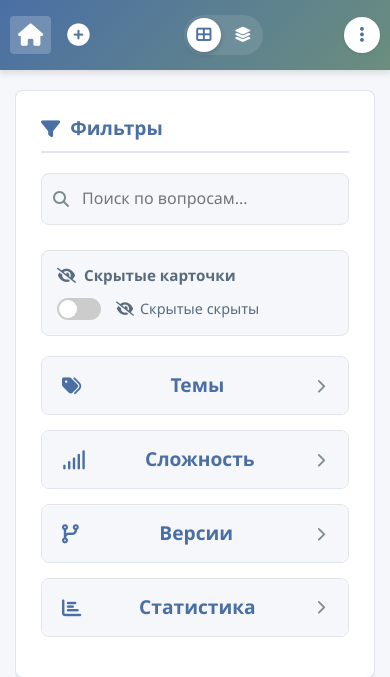
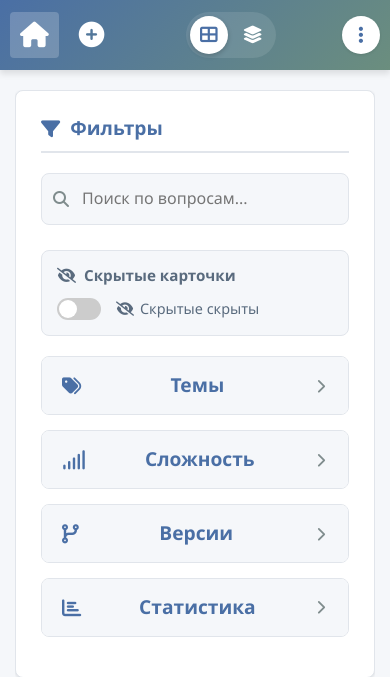
Before and after one commit to ZeroCreator/homeoremedytest, a Flask app: page / in a window 390 px wide. Shown: the top 677 px of the page. Run offline with Flask 3, Linux system fonts and the light colour scheme.

Commit message:
feat: increase navigation icon and text sizes
Desktop (>1024px):
- Navigation links: font-size 1.25rem, padding 14px 22px
- Icons: 1.7rem
- Gap: 14px

Tablets (992px-1024px):
- Navigation links: font-size 1.1rem, icons 1.5rem
- Text labels hidden

Small tablets (768px-992px):
- Navigation links: font-size 1rem, icons 1.4rem

Mobile (≤768px):
- Text labels hidden
- Icons increased to 1.8rem
- Navigation links: 1.5rem

Small mobile (≤480px):
- Icons: 1.6rem
- Navigation links: 1.3rem
- Larger touch targets (38px buttons)

Co-authored-by: Qwen-Coder <qwen-coder@alibabacloud.com>

```diff
--- a/public/static/css/layout.css
+++ b/public/static/css/layout.css
@@ -53,17 +53,18 @@
 .nav-link {
     color: var(--text-white);
     text-decoration: none;
-    padding: 12px 20px;
+    padding: 14px 22px;
     border-radius: var(--border-radius-sm);
     display: flex;
     align-items: center;
-    gap: 12px;
+    gap: 14px;
     transition: background-color var(--transition-fast);
-    font-size: 1.15rem;
+    font-size: 1.25rem;
+    font-weight: 500;
 }
 
 .nav-link i {
-    font-size: 1.5rem;
+    font-size: 1.7rem;
 }
 
 .nav-link:hover {
@@ -535,13 +536,13 @@ input:checked + .slider:before {
 
     /* Уменьшаем элементы хедера */
     .nav-link {
-        padding: 8px 12px;
-        gap: 8px;
-        font-size: 1rem;
+        padding: 10px 14px;
+        gap: 10px;
+        font-size: 1.1rem;
     }
 
     .nav-link i {
-        font-size: 1.3rem;
+        font-size: 1.5rem;
     }
 
     .nav-text {
@@ -567,13 +568,13 @@ input:checked + .slider:before {
     }
 
     .nav-link {
-        padding: 6px 10px;
-        gap: 6px;
-        font-size: 0.95rem;
+        padding: 8px 12px;
+        gap: 8px;
+        font-size: 1rem;
     }
 
     .nav-link i {
-        font-size: 1.2rem;
+        font-size: 1.4rem;
     }
 
     .view-toggle {
@@ -609,19 +610,19 @@ input:checked + .slider:before {
 
     .main-nav {
         display: flex;
-        gap: 12px;
+        gap: 14px;
     }
 
     .main-nav .nav-link {
-        padding: 10px;
-        font-size: 1.4rem;
+        padding: 12px;
+        font-size: 1.5rem;
         display: flex;
         align-items: center;
         justify-content: center;
     }
 
     .main-nav .nav-link i {
-        font-size: 1.6rem;
+        font-size: 1.8rem;
         margin: 0;
     }
 
@@ -642,9 +643,9 @@ input:checked + .slider:before {
     }
 
     .view-btn {
-        width: 40px;
-        height: 40px;
-        font-size: 1.1rem;
+        width: 42px;
+        height: 42px;
+        font-size: 1.2rem;
     }
 
     /* Кнопка статуса - только иконка */
@@ -689,33 +690,33 @@ input:checked + .slider:before {
     }
 
     .main-nav {
-        gap: 8px;
+        gap: 10px;
     }
 
     .main-nav .nav-link {
-        padding: 8px;
-        font-size: 1.2rem;
+        padding: 10px;
+        font-size: 1.3rem;
     }
 
     .main-nav .nav-link i {
-        font-size: 1.4rem;
+        font-size: 1.6rem;
     }
 
     .view-toggle {
         margin-left: 5px;
-        gap: 5px;
-        padding: 3px;
+        gap: 6px;
+        padding: 4px;
     }
 
     .view-btn {
-        width: 34px;
-        height: 34px;
-        font-size: 0.95rem;
+        width: 38px;
+        height: 38px;
+        font-size: 1.1rem;
     }
 
     .dropdown-toggle {
-        width: 36px;
-        height: 36px;
-        font-size: 1.1rem;
+        width: 38px;
+        height: 38px;
+        font-size: 1.2rem;
     }
 }
```
